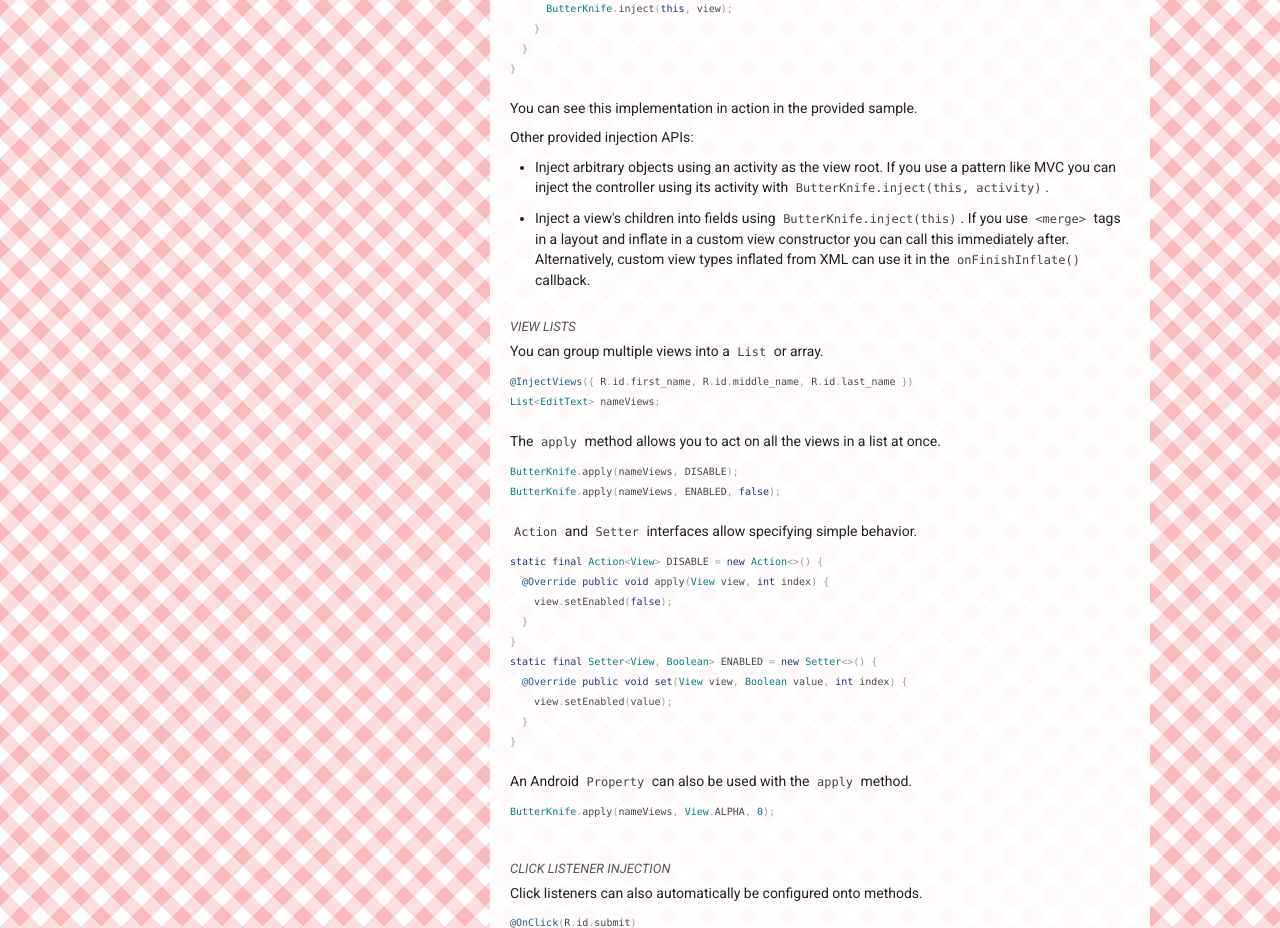
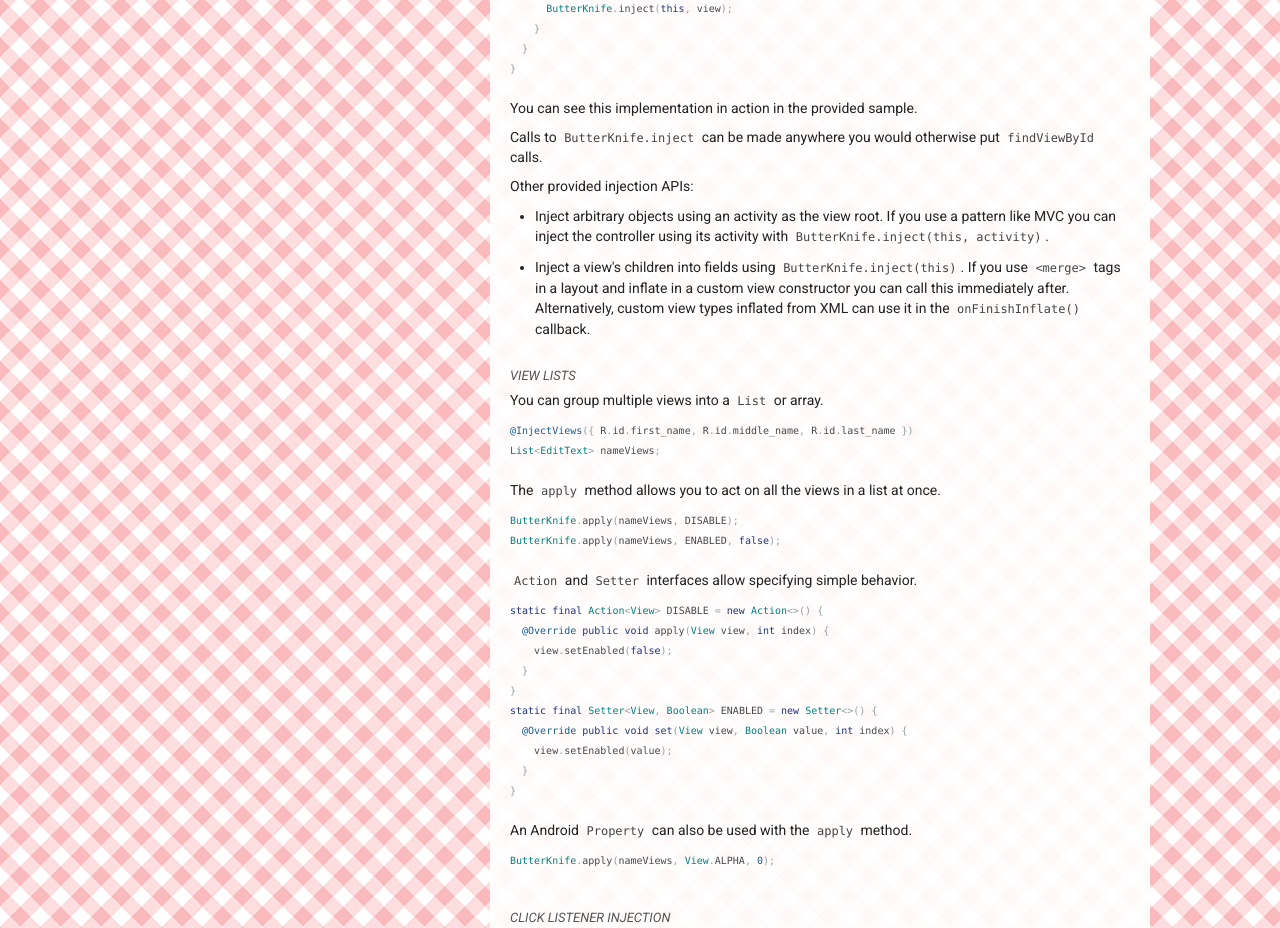
Before and after one commit to JakeWharton/butterknife, a plain HTML site: page index.html in a window 1280 px wide. Shown: the part 1418-2346 px from the top of the page. Drawn offline with nearby package versions, Linux system fonts and the light colour scheme.

Commit message:
Website at Mon May 12 09:27:19 PDT 2014

```diff
--- a/index.html
+++ b/index.html
@@ -86,6 +86,7 @@
   }
 }</pre>
             <p>You can see this implementation in action in the provided sample.</p>
+            <p>Calls to <code>ButterKnife.inject</code> can be made anywhere you would otherwise put <code>findViewById</code> calls.</p>
             <p>Other provided injection APIs:</p>
             <ul>
               <li>Inject arbitrary objects using an activity as the view root. If you use a pattern like MVC you can inject the controller using its activity with <code>ButterKnife.inject(this, activity)</code>.</li>
```
